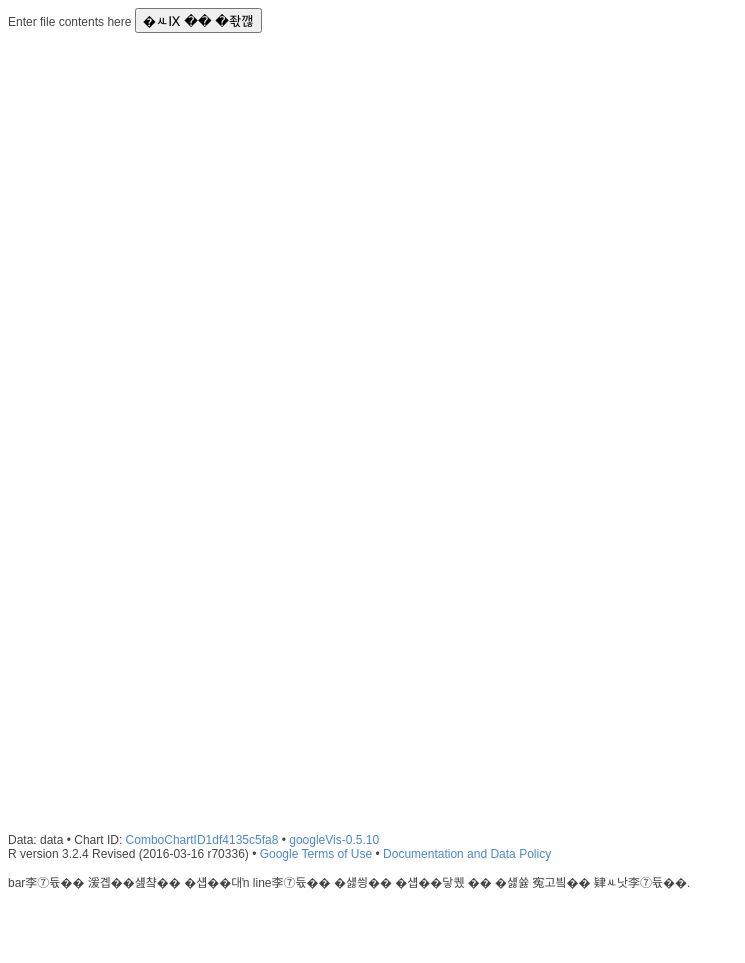
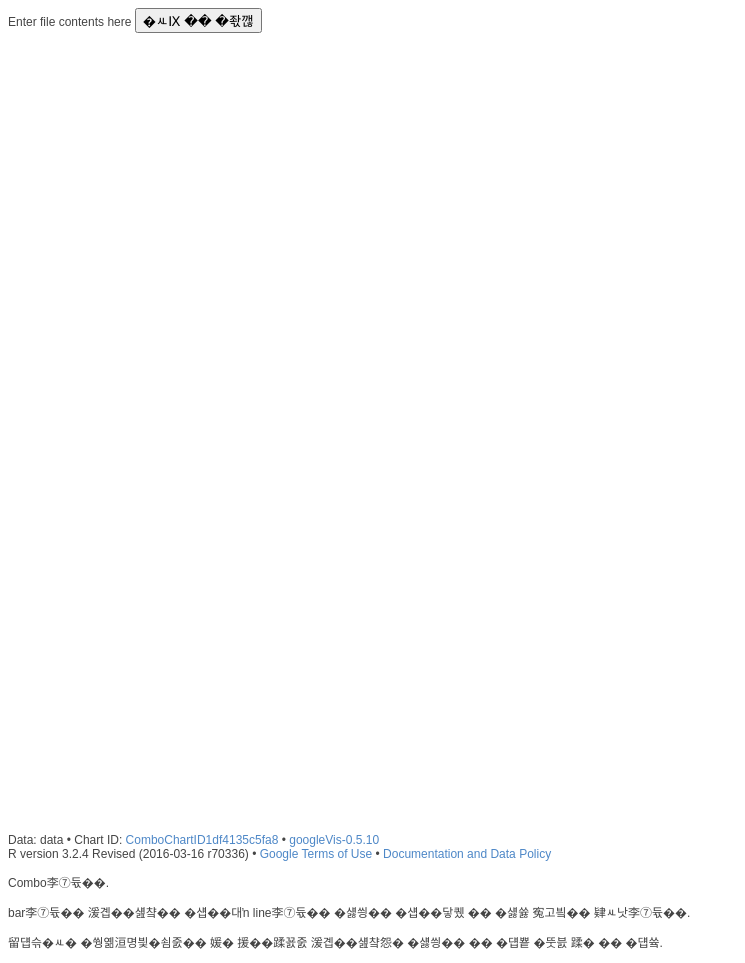
Before and after one commit to xvrequi/xvrequi.github.io, a plain HTML site: page freechart.html in a window 1280 px wide. Shown: the whole page, without its empty margins (0-745 px from the left). Before the commit the page ends 903 px from the top, so only its background shows below. Drawn offline with Linux system fonts and the light colour scheme; a script that the page names is missing.

Commit message:
Update freechart.html

```diff
--- a/freechart.html
+++ b/freechart.html
@@ -956,7 +956,9 @@ callbacks.shift()();
   &#8226; <a href="https://developers.google.com/terms/">Google Terms of Use</a> &#8226; <a href="https://google-developers.appspot.com/chart/interactive/docs/gallery/combochart">Documentation and Data Policy</a>
 </span></div>
 <div>
+<p>Combo차트임.</p>
 <p>bar차트는 기대수명을 나타내며 line차트는 수익을 나타내고 이 둘을 결합한 콤보차트임.</p>
+<p>마우스를 드래그함으로써 각 국가별로 기대수명과 수익을 한 눈에 알아 볼 수 있음.</p>
 </div>
 </body>
 </html>
```
